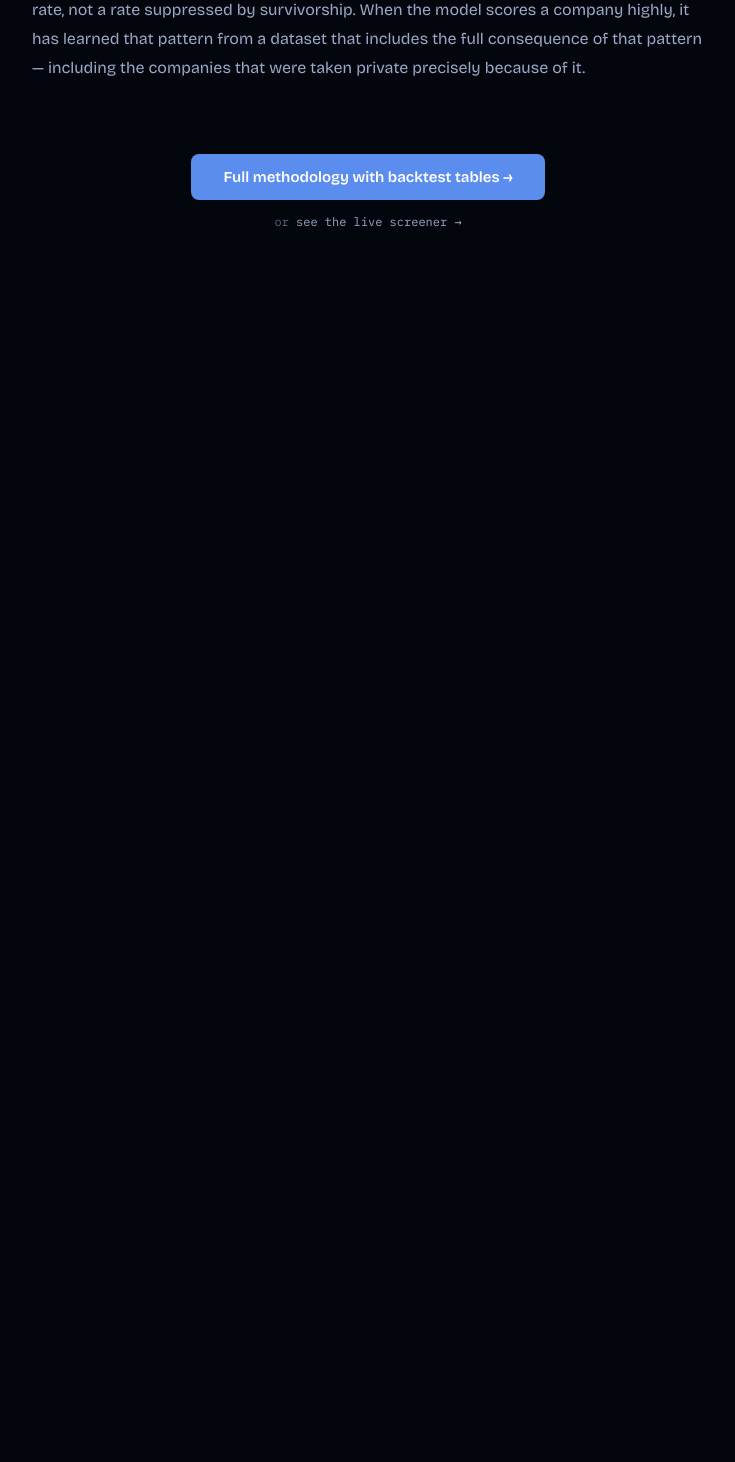
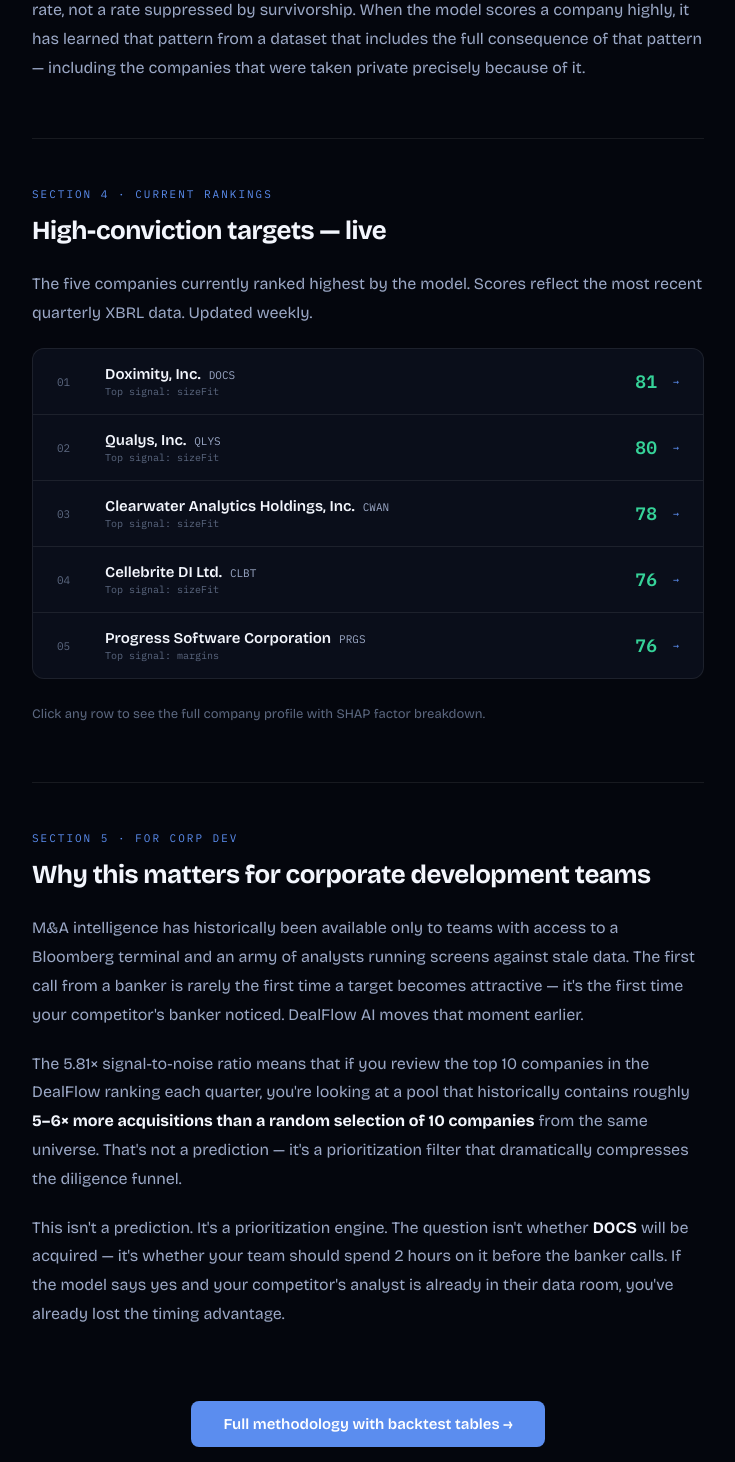
Before and after one commit to ronakpatel0723-lgtm/dealflow-landing, a React (Vite) app: page /research in a window 1280 px wide. Shown: the part 2480-3942 px from the top of the page, without its empty margins (272-1007 px from the left). Before the commit the page ends 2829 px from the top, so only its background shows below. Built offline with nearby package versions, Linux system fonts and the light colour scheme.

Commit message:
[t3-r5] step 5: live high-conviction targets + corp dev narrative sections

```diff
--- a/src/Research.jsx
+++ b/src/Research.jsx
@@ -1,4 +1,4 @@
-import React, { useEffect } from "react";
+import React, { useState, useEffect } from "react";
 import { Link } from "react-router-dom";
 
 const C = {
@@ -44,6 +44,34 @@
 
 export default function Research() {
   useEffect(() => { document.title = "Research — DealFlow AI"; }, []);
+
+  const [topTargets, setTopTargets] = useState([]);
+  const [topPick, setTopPick] = useState("VRNS");
+
+  useEffect(() => {
+    fetch("/scores.json")
+      .then(r => r.ok ? r.json() : null)
+      .then(data => {
+        if (data?.companies) {
+          const high = data.companies
+            .filter(c => c.tier === "High")
+            .sort((a, b) => (b.total_score ?? 0) - (a.total_score ?? 0))
+            .slice(0, 5)
+            .map(c => ({
+              ticker: c.ticker,
+              name: c.company || c.ticker,
+              score: Math.round(c.total_score ?? 0),
+              topFactor: c.shap_factors?.top_positive?.[0]?.display
+                || (c.subScores ? Object.entries(c.subScores).sort((a,b)=>b[1]-a[1])[0]?.[0] : null)
+                || c.rationale?.split(".")[0]?.slice(0, 50)
+                || "—",
+            }));
+          setTopTargets(high);
+          if (high.length > 0) setTopPick(high[0].ticker);
+        }
+      })
+      .catch(() => {});
+  }, []);
 
   return (
     <div style={{ background: C.bg, minHeight: "100vh", color: C.text }}>
@@ -204,6 +232,74 @@
           </P>
         </section>
 
+        {/* ── SECTION 4: Current High-Conviction Targets ── */}
+        {topTargets.length > 0 && (
+          <section style={{ borderTop: `1px solid ${C.line}`, paddingTop: 48, marginBottom: 56 }}>
+            <div style={{ fontFamily: mono, fontSize: 11, color: C.blue, letterSpacing: 2, textTransform: "uppercase", marginBottom: 14 }}>
+              Section 4 · Current Rankings
+            </div>
+            <h2 style={{ fontFamily: disp, fontSize: 26, fontWeight: 700, letterSpacing: "-0.02em", marginBottom: 24 }}>
+              High-conviction targets — live
+            </h2>
+            <P>
+              The five companies currently ranked highest by the model. Scores reflect the most recent quarterly
+              XBRL data. Updated weekly.
+            </P>
+            <div style={{ display: "flex", flexDirection: "column", gap: 0, background: C.panel, border: `1px solid ${C.line}`, borderRadius: 12, overflow: "hidden", marginBottom: 24 }}>
+              {topTargets.map((t, i) => (
+                <Link key={t.ticker} to={`/company/${t.ticker}`} style={{
+                  display: "grid", gridTemplateColumns: "32px 1fr auto auto",
+                  alignItems: "center", gap: 16, padding: "16px 24px",
+                  borderBottom: i < topTargets.length - 1 ? `1px solid ${C.line}` : "none",
+                  textDecoration: "none",
+                  transition: "background 0.15s",
+                }} onMouseEnter={e => e.currentTarget.style.background = C.panelHi}
+                   onMouseLeave={e => e.currentTarget.style.background = "transparent"}>
+                  <span style={{ fontFamily: mono, fontSize: 11, color: C.muted }}>{String(i + 1).padStart(2, "0")}</span>
+                  <div>
+                    <span style={{ fontFamily: disp, fontSize: 15, fontWeight: 600 }}>{t.name}</span>
+                    <span style={{ fontFamily: mono, fontSize: 11, color: C.sub, marginLeft: 8 }}>{t.ticker}</span>
+                    <div style={{ fontFamily: mono, fontSize: 10, color: C.muted, marginTop: 2 }}>Top signal: {t.topFactor}</div>
+                  </div>
+                  <span style={{ fontFamily: mono, fontSize: 18, fontWeight: 700, color: C.green }}>{t.score}</span>
+                  <span style={{ fontFamily: mono, fontSize: 10, color: C.blue }}>→</span>
+                </Link>
+              ))}
+            </div>
+            <P style={{ fontSize: 13, color: C.muted }}>
+              Click any row to see the full company profile with SHAP factor breakdown.
+            </P>
+          </section>
+        )}
+
+        {/* ── SECTION 5: Why This Matters for Corp Dev ── */}
+        <section style={{ borderTop: `1px solid ${C.line}`, paddingTop: 48, marginBottom: 56 }}>
+          <div style={{ fontFamily: mono, fontSize: 11, color: C.blue, letterSpacing: 2, textTransform: "uppercase", marginBottom: 14 }}>
+            Section 5 · For Corp Dev
+          </div>
+          <h2 style={{ fontFamily: disp, fontSize: 26, fontWeight: 700, letterSpacing: "-0.02em", marginBottom: 24 }}>
+            Why this matters for corporate development teams
+          </h2>
+          <P>
+            M&A intelligence has historically been available only to teams with access to a Bloomberg terminal
+            and an army of analysts running screens against stale data. The first call from a banker is rarely
+            the first time a target becomes attractive — it's the first time your competitor's banker noticed.
+            DealFlow AI moves that moment earlier.
+          </P>
+          <P>
+            The 5.81× signal-to-noise ratio means that if you review the top 10 companies in the DealFlow ranking
+            each quarter, you're looking at a pool that historically contains roughly <strong style={{ color: C.text }}>
+            5–6× more acquisitions than a random selection of 10 companies</strong> from the same universe.
+            That's not a prediction — it's a prioritization filter that dramatically compresses the diligence funnel.
+          </P>
+          <P>
+            This isn't a prediction. It's a prioritization engine. The question isn't
+            whether <strong style={{ color: C.text }}>{topPick}</strong> will be acquired — it's whether your team
+            should spend 2 hours on it before the banker calls. If the model says yes and your competitor's
+            analyst is already in their data room, you've already lost the timing advantage.
+          </P>
+        </section>
+
         {/* CTA */}
         <div style={{ textAlign: "center", paddingTop: 16 }}>
           <Link to="/methodology" style={{
```
